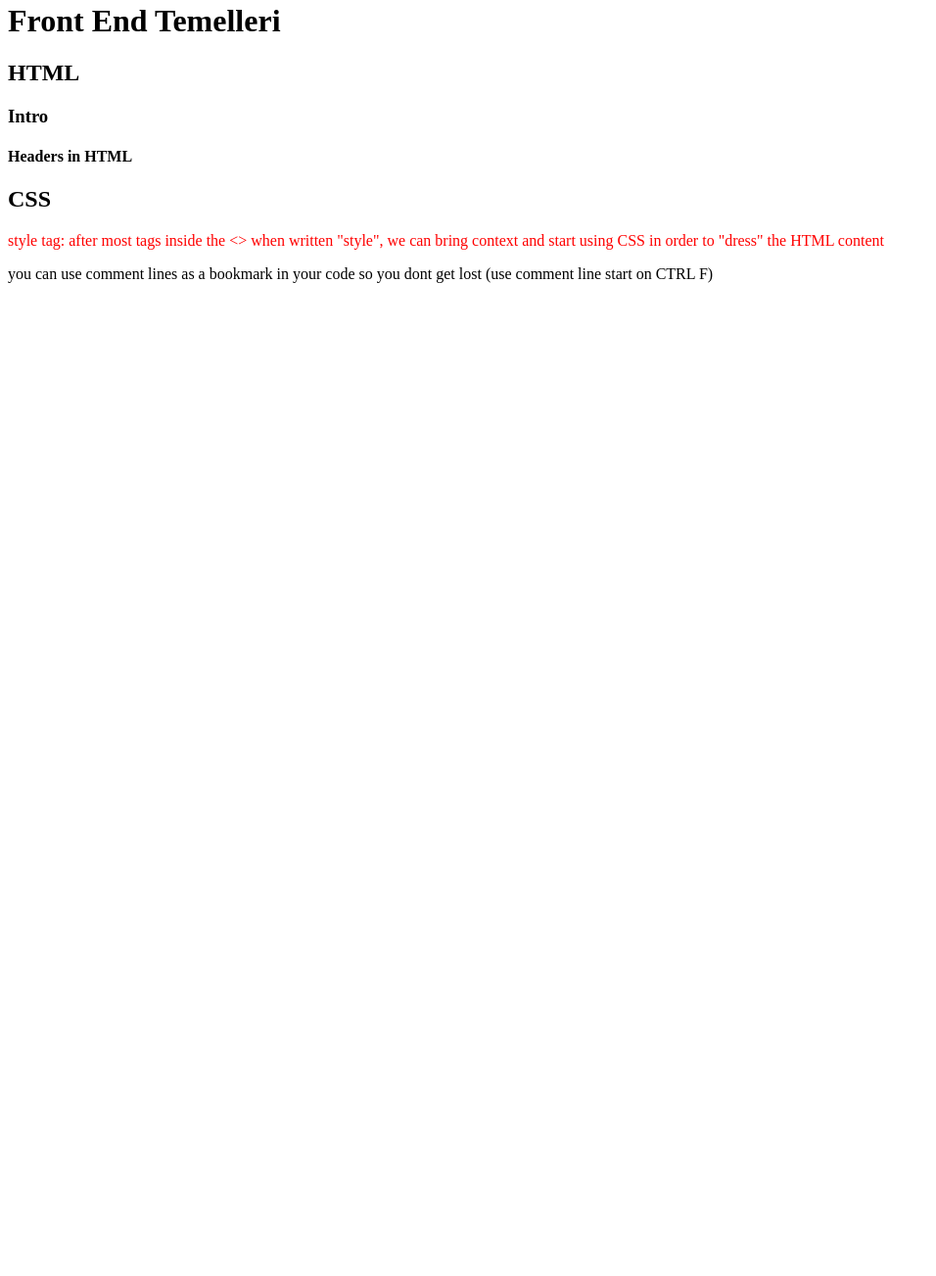
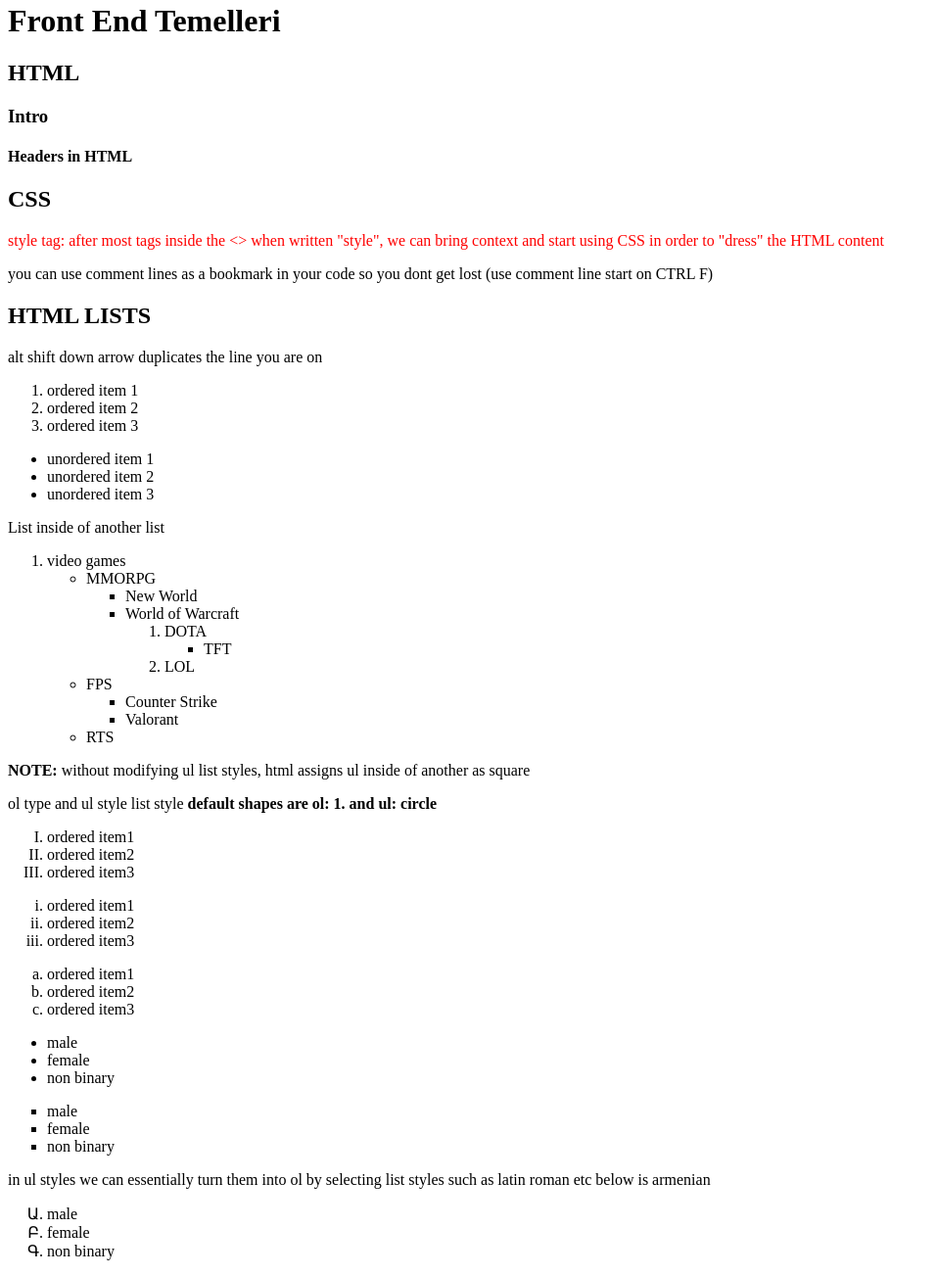
Before and after one commit to BilgehanArici/Patika.dev-Accelerator, a plain HTML site: page HTML/IntroHTML.html in a window 1280 px wide. Shown: the part 1562-2865 px from the top of the page at 98% size, without its empty margins (0-956 px from the left). Before the commit the page ends 1867 px from the top, so only its background shows below. Drawn offline with Linux system fonts and the light colour scheme.

Commit message:
added HTML Lists

```diff
--- a/HTML/IntroHTML.html
+++ b/HTML/IntroHTML.html
@@ -79,6 +79,88 @@
     <!-- comment line -->
     <p>you can use comment lines as a bookmark in your code so you dont get lost (use comment line start on CTRL F) </p>
 
+    <h2>HTML LISTS</h2>
+
+    <p>alt shift down arrow duplicates the line you are on</p>
+    <ol>
+        <li>ordered item 1</li>
+        <li>ordered item 2</li>
+        <li>ordered item 3</li>
+    </ol>
+
+    <ul>
+        <li>unordered item 1</li>
+        <li>unordered item 2</li>
+        <li>unordered item 3</li>
+    </ul>
+
+    <p>List inside of another list</p>
+
+    <ol>
+        <li>video games</li>
+        <ul>
+            <li>MMORPG</li>
+            <ul>
+                <li>New World</li>
+                <li>World of Warcraft</li>
+                <ol>
+                    <li>DOTA</li>
+                    <ul>
+                        <li>TFT</li>
+                    </ul>
+                    <li>LOL</li>
+                </ol>
+            </ul>
+            <li>FPS</li>
+            <ul>
+                <li>Counter Strike</li>
+                <li>Valorant</li>
+            </ul>
+            <li>RTS</li>
+        </ul>
+    </ol>
+<p> <b>NOTE:</b>  without modifying ul list styles, html assigns ul inside of another as square </p>
+
+<p>ol type and ul style list style <b>default shapes are ol: 1. and ul: circle</b></p>
+
+<ol type="I">
+    <li>ordered item1</li>
+    <li>ordered item2</li>
+    <li>ordered item3</li>
+</ol>
+
+<ol type="i">
+    <li>ordered item1</li>
+    <li>ordered item2</li>
+    <li>ordered item3</li>
+</ol>
+
+<ol type="a">
+    <li>ordered item1</li>
+    <li>ordered item2</li>
+    <li>ordered item3</li>
+</ol>
+
+<ul style="list-style: symbols();">
+    <li>male</li>
+    <li>female</li>
+    <li>non binary</li>
+</ul>
+
+<ul style="list-style: square;">
+    <li>male</li>
+    <li>female</li>
+    <li>non binary</li>
+</ul>
+
+<p>in ul styles we can essentially turn them into ol by selecting list styles such as latin roman etc below is armenian</p>
+
+<ul style="list-style: armenian;">
+    <li>male</li>
+    <li>female</li>
+    <li>non binary</li>
+</ul>
+
 
 </body>
 </html>
```
